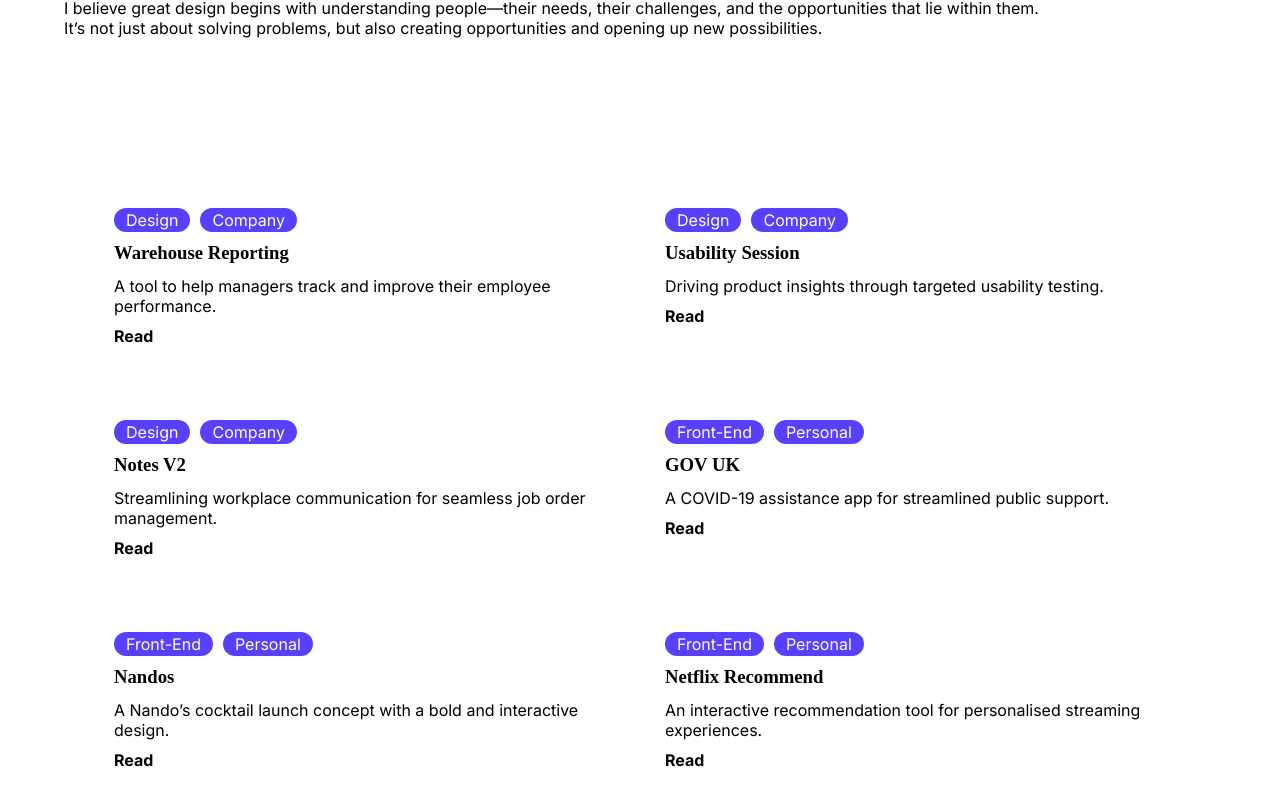
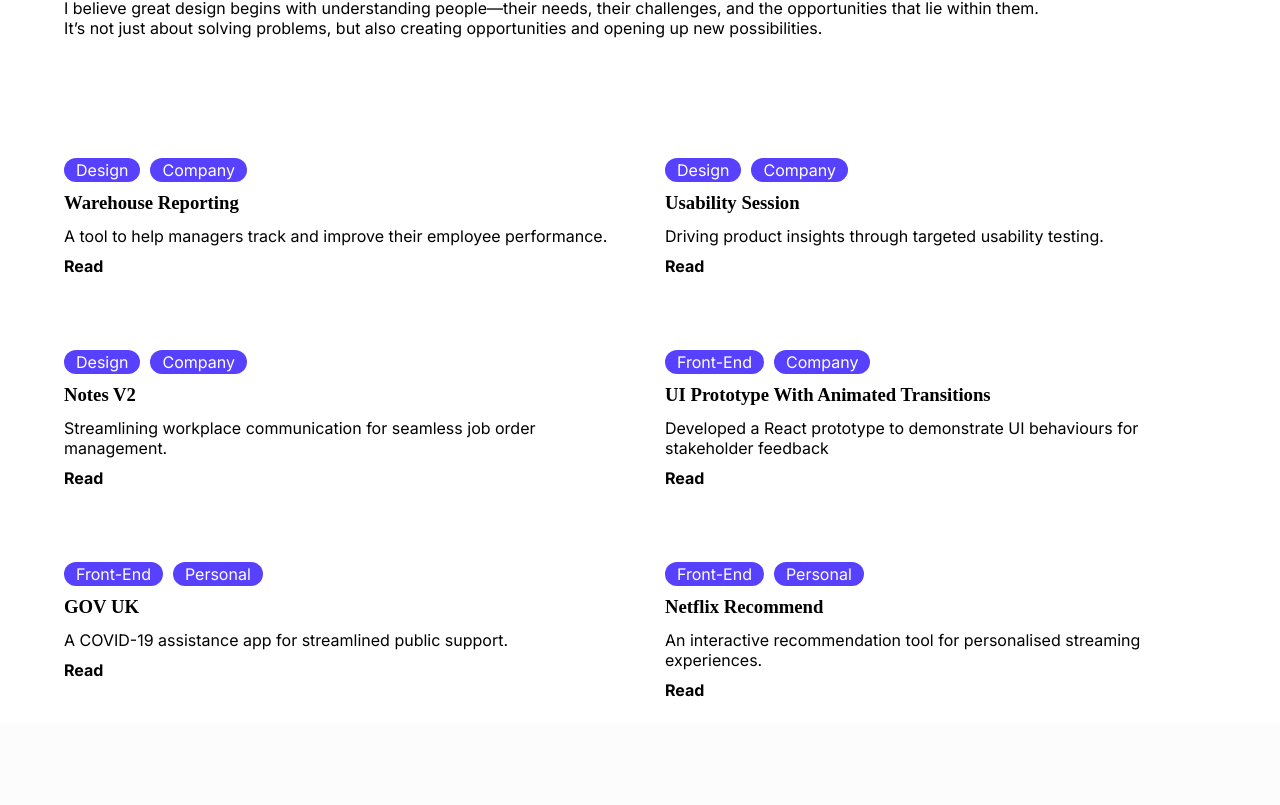
Before and after one commit to emmanuelojiji/portfolio-25, a React (Create React App) app: page / in a window 1280 px wide. Shown: the part 335-1140 px from the top of the page. After the commit the page ends 1059 px from the top, so only its background shows below. Built offline with nearby package versions, Linux system fonts and the light colour scheme; a web font is replaced by a local one.

Commit message:
feat: ui prototype added

```diff
--- a/src/components/Header.js
+++ b/src/components/Header.js
@@ -7,7 +7,7 @@ const Header = () => {
         Emmanuel Ojiji
       </a>
       <nav>
-        <a>Home</a>
+        <a href="/">Home</a>
       </nav>
     </header>
   );
--- a/src/pages/Projects.js
+++ b/src/pages/Projects.js
@@ -27,16 +27,16 @@ const Projects = () => {
     },
 
     {
+      title: " UI Prototype with Animated Transitions",
+      desc: "Developed a React prototype to demonstrate UI behaviours for stakeholder feedback",
+      url: "https://eua-refresh.vercel.app/",
+      type: ["front-end", "company"],
+    },
+
+    {
       title: "GOV UK",
       desc: "A COVID-19 assistance app for streamlined public support.",
       url: "https://govuk.vercel.app/",
-      type: ["front-end", "personal"],
-    },
-
-    {
-      title: "Nandos",
-      desc: "A Nando’s cocktail launch concept with a bold and interactive design.",
-      url: "https://nandos.vercel.app/",
       type: ["front-end", "personal"],
     },
 
--- a/src/pages/Projects.scss
+++ b/src/pages/Projects.scss
@@ -68,7 +68,6 @@
 .projects-container {
   display: grid;
   grid-template-columns: repeat(auto-fill, minmax(400px, 1fr));
-  padding: 50px;
 
   gap: 50px;
   //background: #ff6b26;
@@ -83,6 +82,7 @@
   max-width: 700px;
   margin-bottom: 24px;
   z-index: 1;
+
 
   a {
     font-family: "Radley", serif;
```
